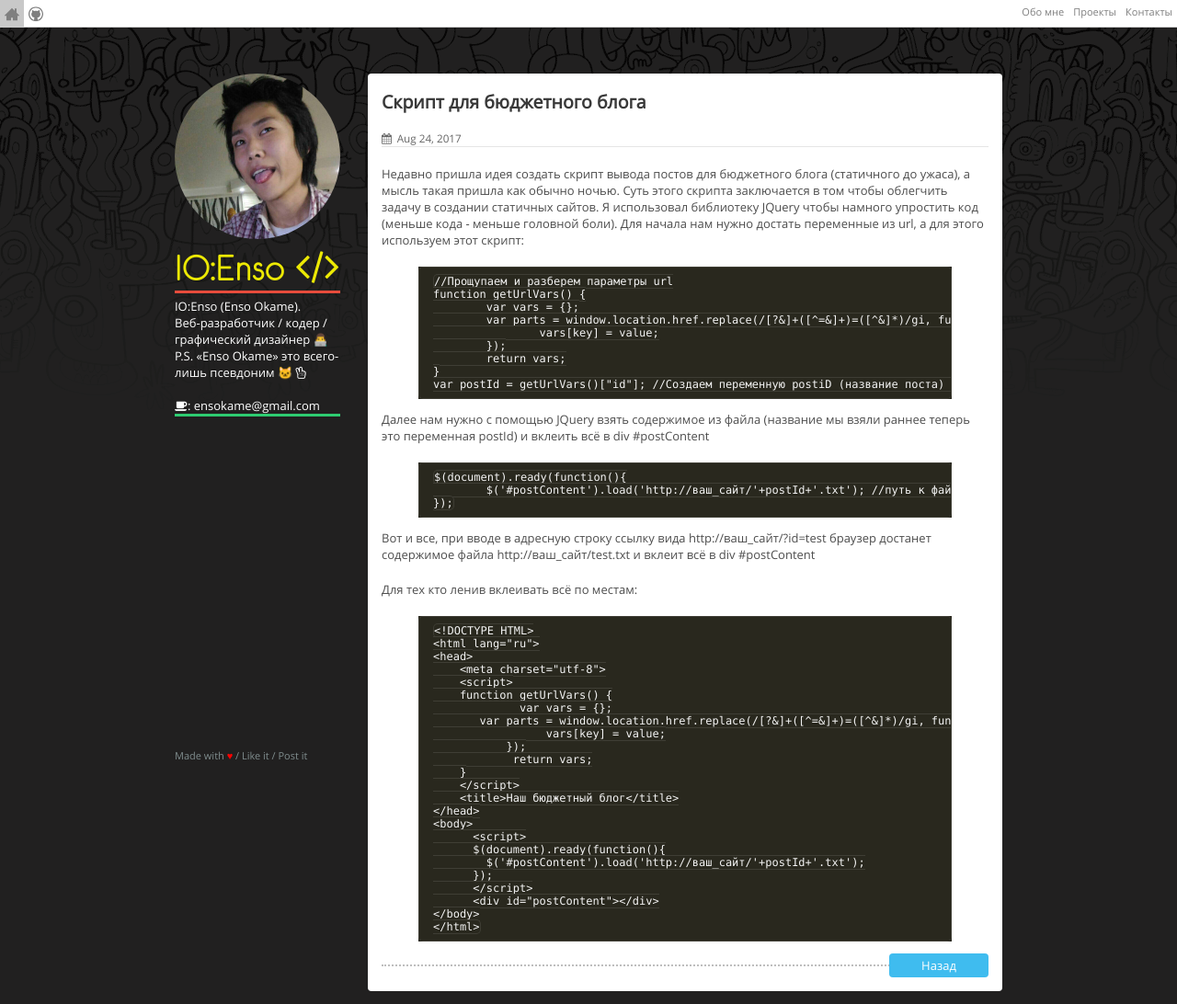
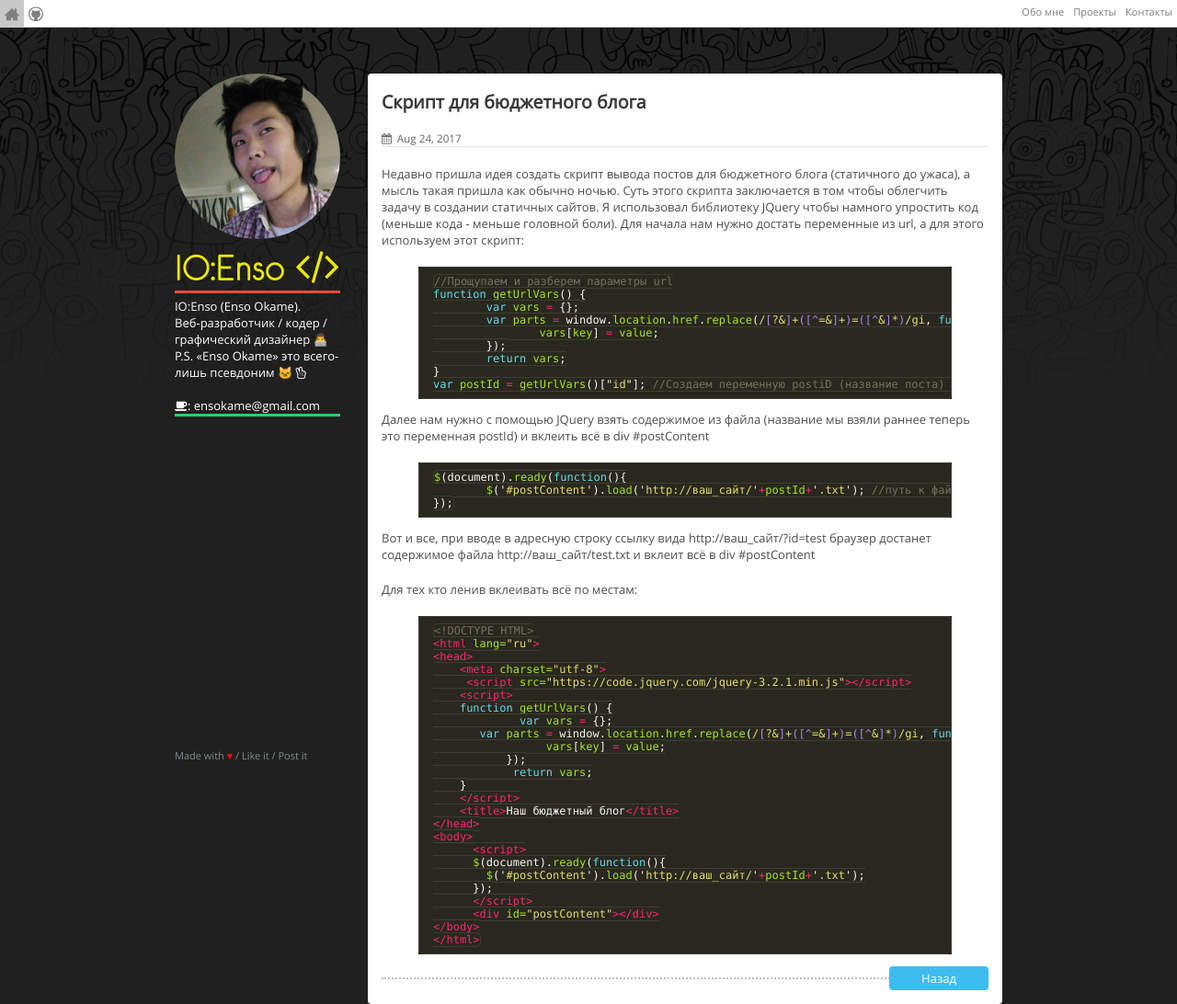
Before and after one commit to IOEnso/ioenso.github.io, a Jekyll site: the page built from _posts/2017-08-24-Budget-blog-script.md, in a window 1280 px wide. Shown: the whole page at 92% size. Built offline with Jekyll 4.4.1, drawn with Linux system fonts in a browser that asks for light colours.

Commit message:
Update 2017-08-24-Budget-blog-script.md

```diff
--- a/_posts/2017-08-24-Budget-blog-script.md
+++ b/_posts/2017-08-24-Budget-blog-script.md
@@ -10,7 +10,7 @@
 <!--more-->
 Я использовал библиотеку JQuery чтобы намного упростить код (меньше кода - меньше головной боли).
 Для начала нам нужно достать переменные из url, а для этого используем этот скрипт:
-{% highlight.javascript %}
+{% highlight javascript %}
 //Прощупаем и разберем параметры url
 function getUrlVars() {
 	var vars = {};
@@ -22,7 +22,7 @@
 var postId = getUrlVars()["id"]; //Создаем переменную postiD (название поста) из параметра ID
 {% endhighlight %}
 Далее нам нужно с помощью JQuery взять содержимое из файла (название мы взяли раннее теперь это переменная postId) и вклеить всё в div #postContent
-{% highlight.javascript %}
+{% highlight javascript %}
 $(document).ready(function(){
 	$('#postContent').load('http://ваш_сайт/'+postId+'.txt'); //путь к файлу указывается полностью
 });
@@ -30,11 +30,12 @@
 Вот и все, при вводе в адресную строку ссылку вида http://ваш_сайт/?id=test браузер достанет содержимое файла http://ваш_сайт/test.txt и вклеит всё в div #postContent
 
 Для тех кто ленив вклеивать всё по местам:
-{% highlight.html %}
+{% highlight html %}
 <!DOCTYPE HTML>
 <html lang="ru">
 <head>
     <meta charset="utf-8">
+     <script src="https://code.jquery.com/jquery-3.2.1.min.js"></script>
     <script>
     function getUrlVars() {
 	     var vars = {};
```
